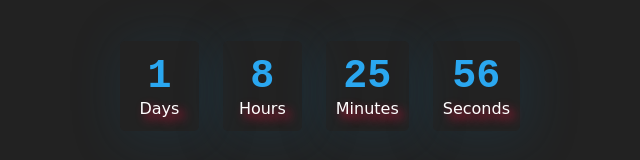
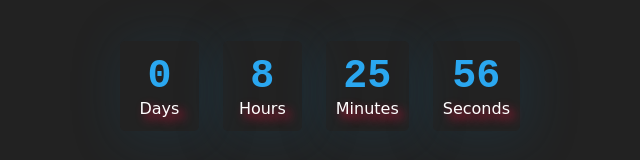
Before and after one commit to jomsey/Sandra-, a plain HTML site: page index.html in a window 1280 px wide. Shown: the part 116-276 px from the top of the page, 320-960 px from the left. Drawn offline with Linux system fonts and the light colour scheme.

Commit message:
Update index.html

```diff
--- a/index.html
+++ b/index.html
@@ -270,7 +270,7 @@ In anticipation of your upcoming birthday, I send you early wishes for a fantast
         <small>Muwanguzi Joseph</small>
     </footer>
     <script>
-        const birthday = new Date(`Nov 27 ${new Date().getFullYear()}, 23:59:59`).getTime()
+        const birthday = new Date(`Nov 26 ${new Date().getFullYear()}, 23:59:59`).getTime()
         const counterContainer = document.querySelector(".counter-container")
         const secondsBlock = document.querySelector(".seconds")
         const daysBlock = document.querySelector(".days")
```
